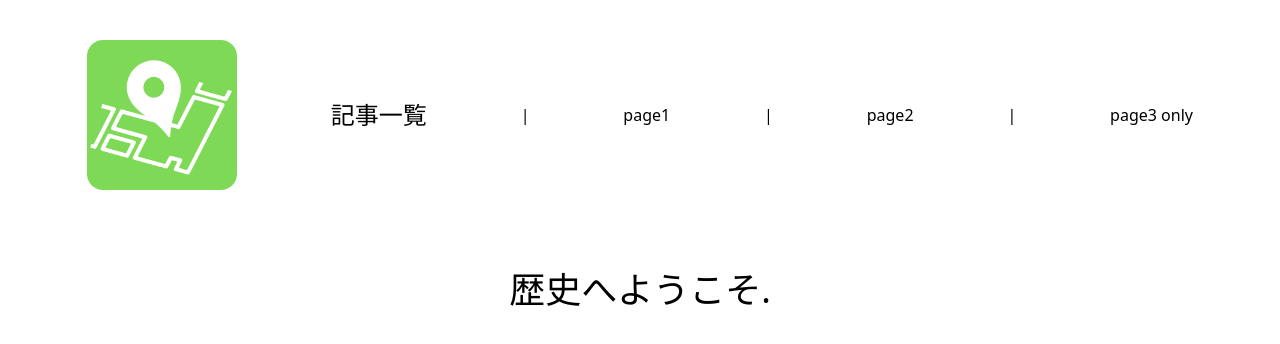
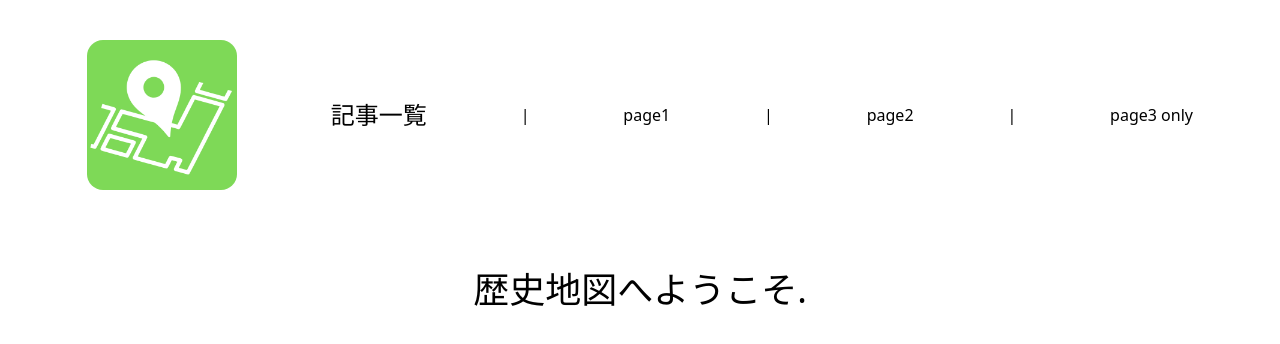
Before and after one commit to hokke-jp/rekishichizu_2, a React (Create React App) app in the folder frontend/: page / in a window 1280 px wide. Shown: the top 344 px of the page. Built offline with nearby package versions, Linux system fonts and the light colour scheme.

Commit message:
#13 CircleCIでAWS-S3へデプロイ06

```diff
--- a/frontend/package.json
+++ b/frontend/package.json
@@ -25,7 +25,7 @@
   },
   "scripts": {
     "start": "react-scripts start",
-    "build": "react-scripts build",
+    "build": "tailwind build src/index.css -o src/tailwind.css && react-scripts build",
     "build:tailwind": "tailwind build src/index.css -o src/tailwind.css",
     "test": "react-scripts test",
     "eject": "react-scripts eject",
--- a/frontend/src/component/Home.tsx
+++ b/frontend/src/component/Home.tsx
@@ -1,3 +1,3 @@
 export const Home = () => {
-  return <div className="text-4xl">歴史へようこそ.</div>
+  return <div className="text-4xl">歴史地図へようこそ.</div>
 }
```
Also changed, not shown: 17 other files (tests, documents, lock files or other folders).
